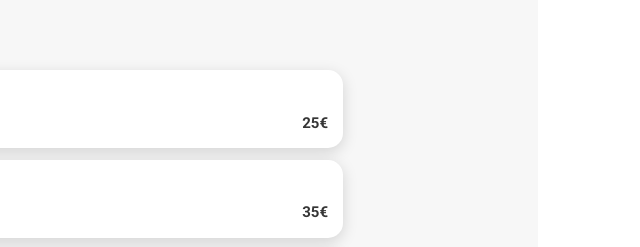
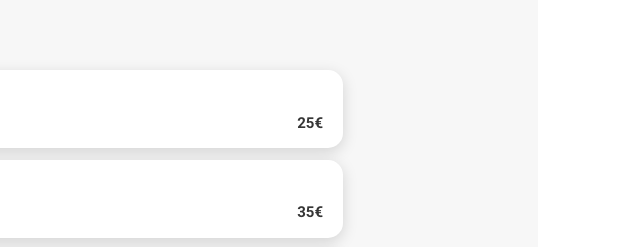
Before and after one commit to Amalynn/oc-iw-p4-ohmyfood, a website: page restaurants/restaurant_la_palette_du_gout.html in a window 1280 px wide. Shown: the part 538-785 px from the top of the page, 614-1254 px from the left. Drawn offline with Linux system fonts and the light colour scheme; a web font is replaced by a local one.

```diff
--- a/scss/pages/_restaurants.scss
+++ b/scss/pages/_restaurants.scss
@@ -174,7 +174,8 @@
             display: flex;
             align-items: flex-end;
 
-            margin-left: f.pxToRem(5);
+            margin-left: f.pxToRem(-60);
+            margin-right: 5px;
             padding-bottom: f.pxToRem(15);
             padding-right: f.pxToRem(15);
 
```
Also changed, not shown: assets/css/main.css, 1 other file.
